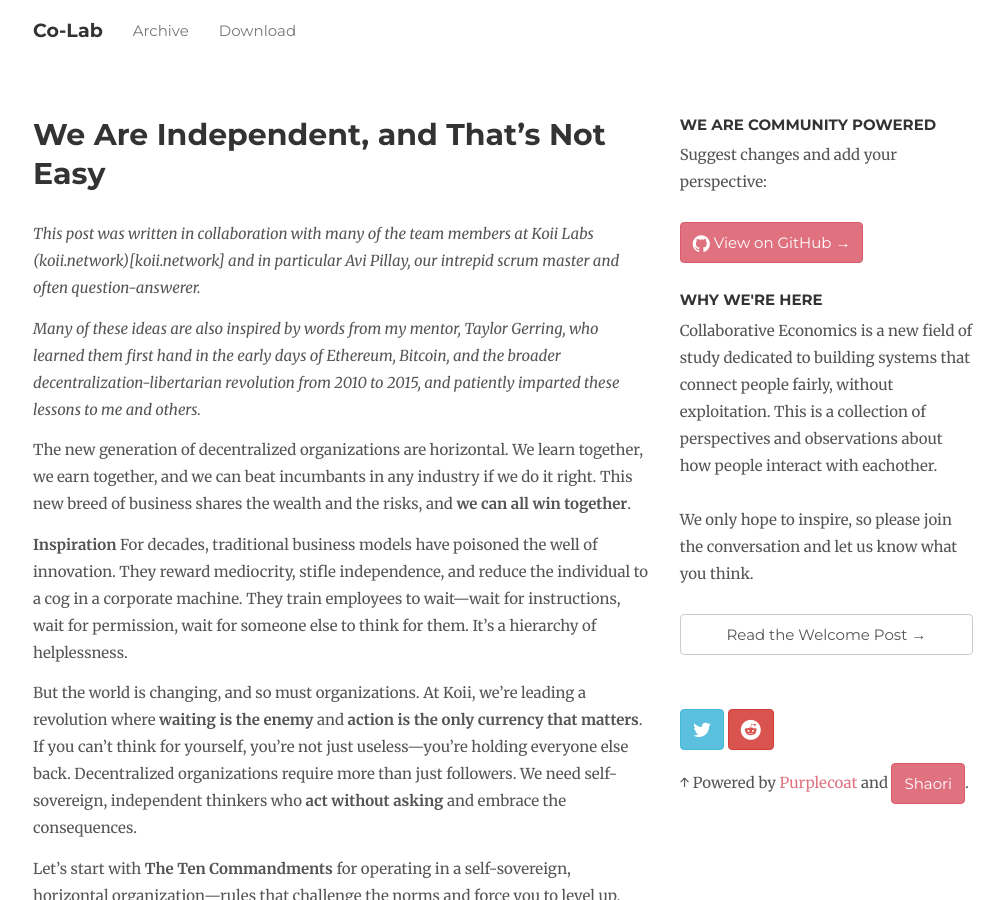
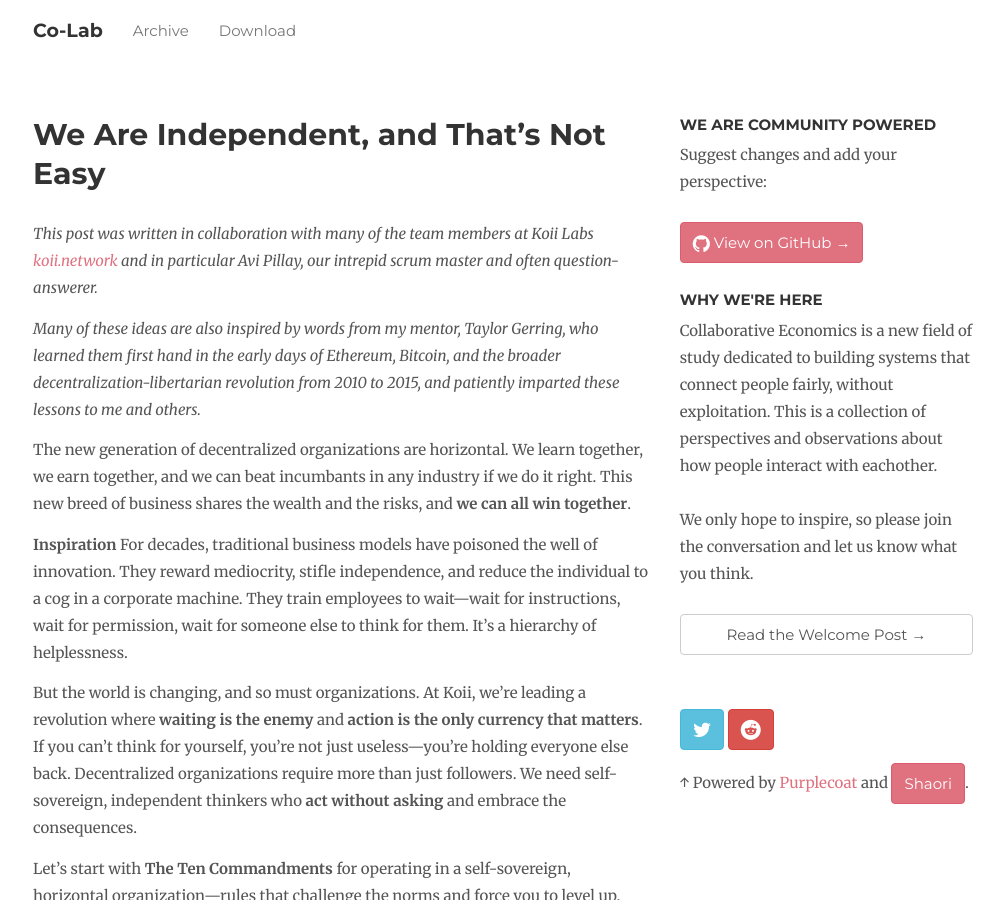
Before and after one commit to collaborative-economics-lab/site, a Jekyll site: the page built from _posts/2024-09-24-independance.md, in a window 1280 px wide and 900 px high. Shown: the whole window, without its empty margins (137-1141 px from the left). Built offline with Jekyll 4.4.1, drawn with Linux system fonts in a browser that asks for light colours; nearby versions of some CDN libraries; comment, search, counter and statistics services are not loaded.

Commit message:
fixing link

```diff
--- a/_posts/2024-09-24-independance.md
+++ b/_posts/2024-09-24-independance.md
@@ -4,7 +4,7 @@
 date: 2024-09-24
 categories: [economics, collaboration, individualism]
 ---
-_This post was written in collaboration with many of the team members at Koii Labs (koii.network)[koii.network] and in particular Avi Pillay, our intrepid scrum master and often question-answerer._
+_This post was written in collaboration with many of the team members at Koii Labs [koii.network](koii.network) and in particular Avi Pillay, our intrepid scrum master and often question-answerer._
 
 _Many of these ideas are also inspired by words from my mentor, Taylor Gerring, who learned them first hand in the early days of Ethereum, Bitcoin, and the broader decentralization-libertarian revolution from 2010 to 2015, and patiently imparted these lessons to me and others._
 
```
